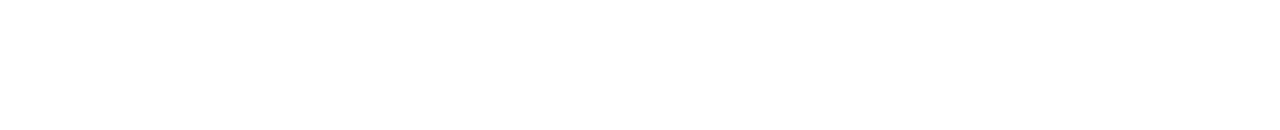
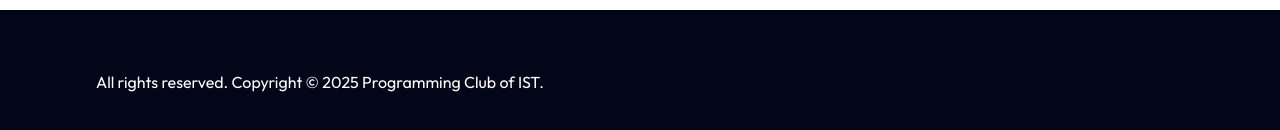
Before and after one commit to nasemul1/pcist, a React (Vite) app: page / in a window 1280 px wide. Shown: the part 4128-4258 px from the top of the page. Before the commit the page ends 4138 px from the top, so only its background shows below. Built offline with nearby package versions, Linux system fonts and the light colour scheme.

Commit message:
added footer and change app js

```diff
--- a/src/App.jsx
+++ b/src/App.jsx
@@ -2,6 +2,7 @@ import React from 'react'
 import { Route, Routes } from 'react-router-dom'
 import Home from './pages/Home'
 import Navbar from './components/Navbar'
+import Footer from './components/Footer'
 
 const App = () => {
   return (
@@ -10,6 +11,7 @@ const App = () => {
       <Routes>
         <Route path='/' element={<Home />}></Route>
       </Routes>
+      <Footer />
     </div>
   )
 }
--- /dev/null
+++ b/src/components/Footer.jsx
@@ -0,0 +1,14 @@
+import React from 'react'
+
+const Footer = () => {
+  return (
+    <footer className='w-full flex justify-center py-15 bg-slate-950 text-white'>
+        <div className='w-full lg:w-[85%] flex justify-between'>
+            <div>All rights reserved. Copyright © 2025 Programming Club of IST.</div>
+            <div></div>
+        </div>
+    </footer>
+  )
+}
+
+export default Footer
```
